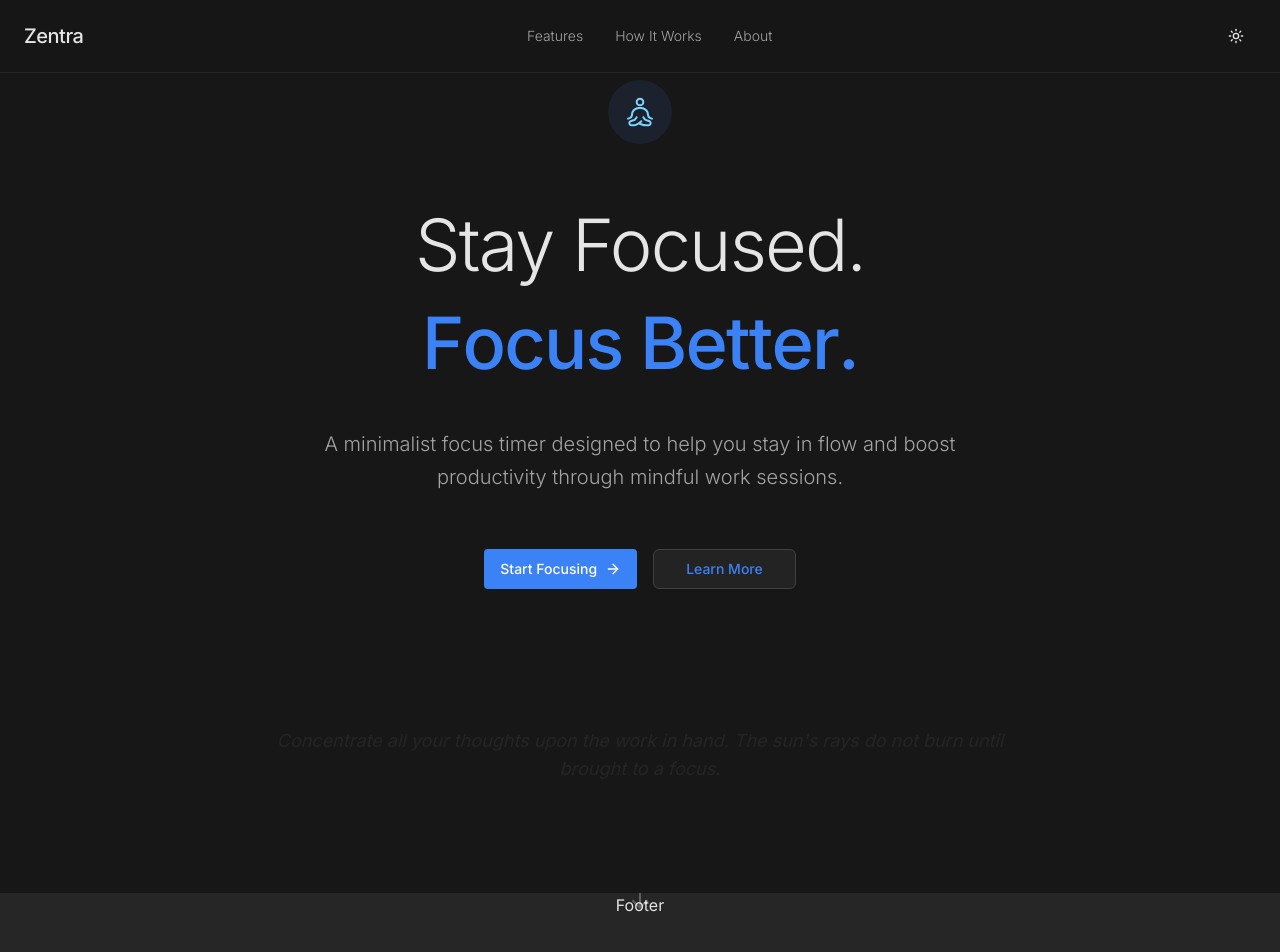
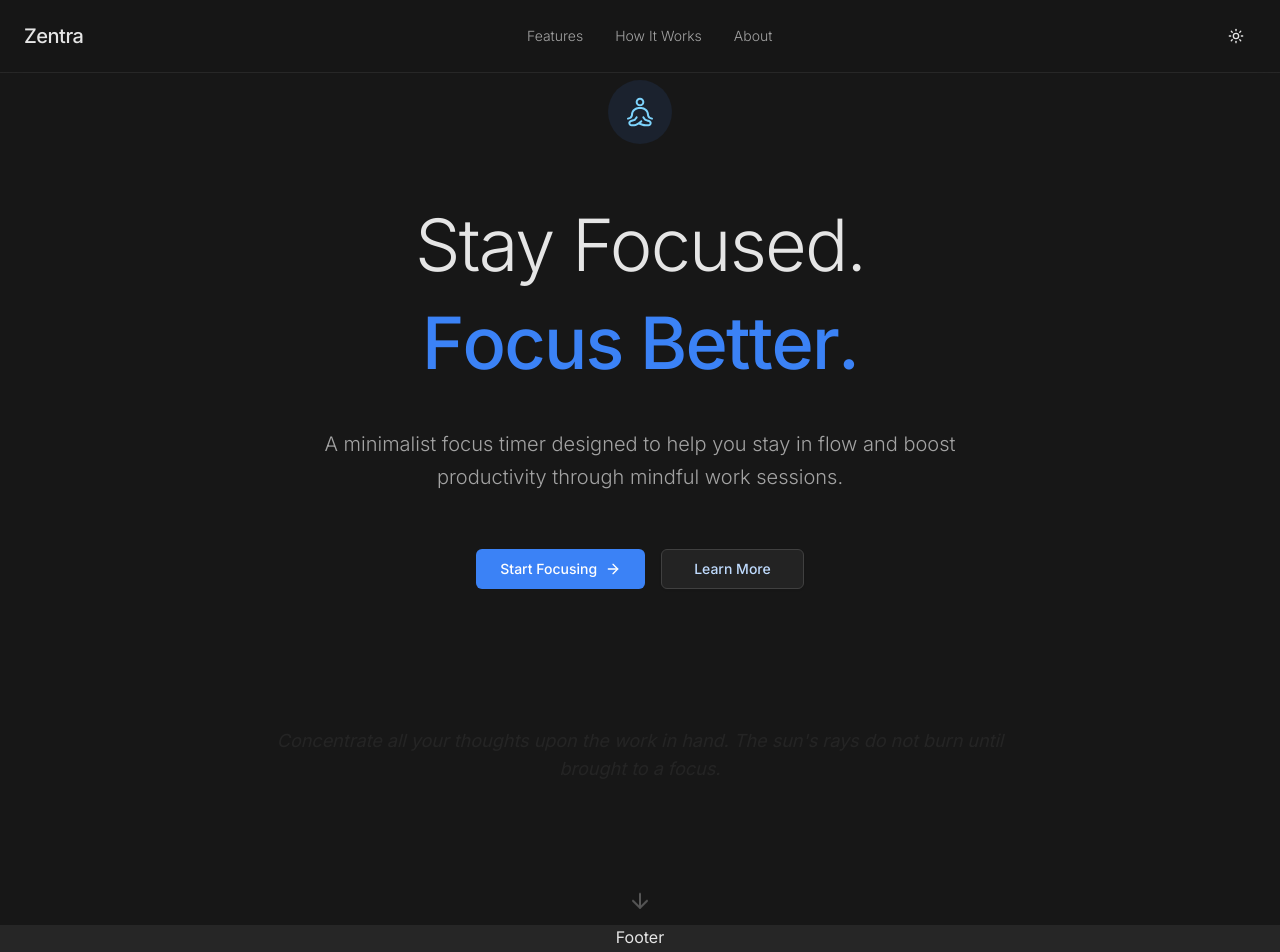
Before and after one commit to Marmo77/Zentra, a React (Vite) app: page / in a window 1280 px wide. Shown: the top 952 px of the page. Built offline with nearby package versions, Linux system fonts and the light colour scheme.

Commit message:
buttons fixes

```diff
--- a/src/components/Home/Hero.tsx
+++ b/src/components/Home/Hero.tsx
@@ -78,7 +78,7 @@ const Hero = () => {
           <Button
             size="lg"
             variant="outline"
-            className="border-border relative text-primary hover:border-border px-8 py-3 rounded-lg font-medium transition-all max-md:px-12 max-md:py-5 group"
+            className="border-border relative text-accent-foreground hover:border-border px-8 py-3 rounded-lg font-medium transition-all max-md:px-12 max-md:py-5 group"
           >
             Learn More
           </Button>
@@ -102,7 +102,7 @@ const Hero = () => {
         {/* Arrow Down indicator */}
       </div>
       <div>
-        <div className="mb- animate-smooth-bounce">
+        <div className="mb-8 animate-smooth-bounce">
           <ArrowDown />
         </div>
       </div>
--- a/src/components/ui/button.tsx
+++ b/src/components/ui/button.tsx
@@ -23,7 +23,7 @@ const buttonVariants = cva(
       size: {
         default: "h-9 px-4 py-2 has-[>svg]:px-3",
         sm: "h-8 rounded-md gap-1.5 px-3 has-[>svg]:px-2.5",
-        lg: "h-10 rounded-md px-6 has-[>svg]:px-4",
+        lg: "h-10 rounded-lg px-8 has-[>svg]:px-6",
         icon: "size-9",
         "icon-sm": "size-8",
         "icon-lg": "size-10",
--- a/src/index.css
+++ b/src/index.css
@@ -206,6 +206,7 @@
 
 body {
   @apply dark:bg-background dark:text-foreground;
+  scroll-behavior: smooth;
 }
 
 @keyframes smooth-bounce {
```
